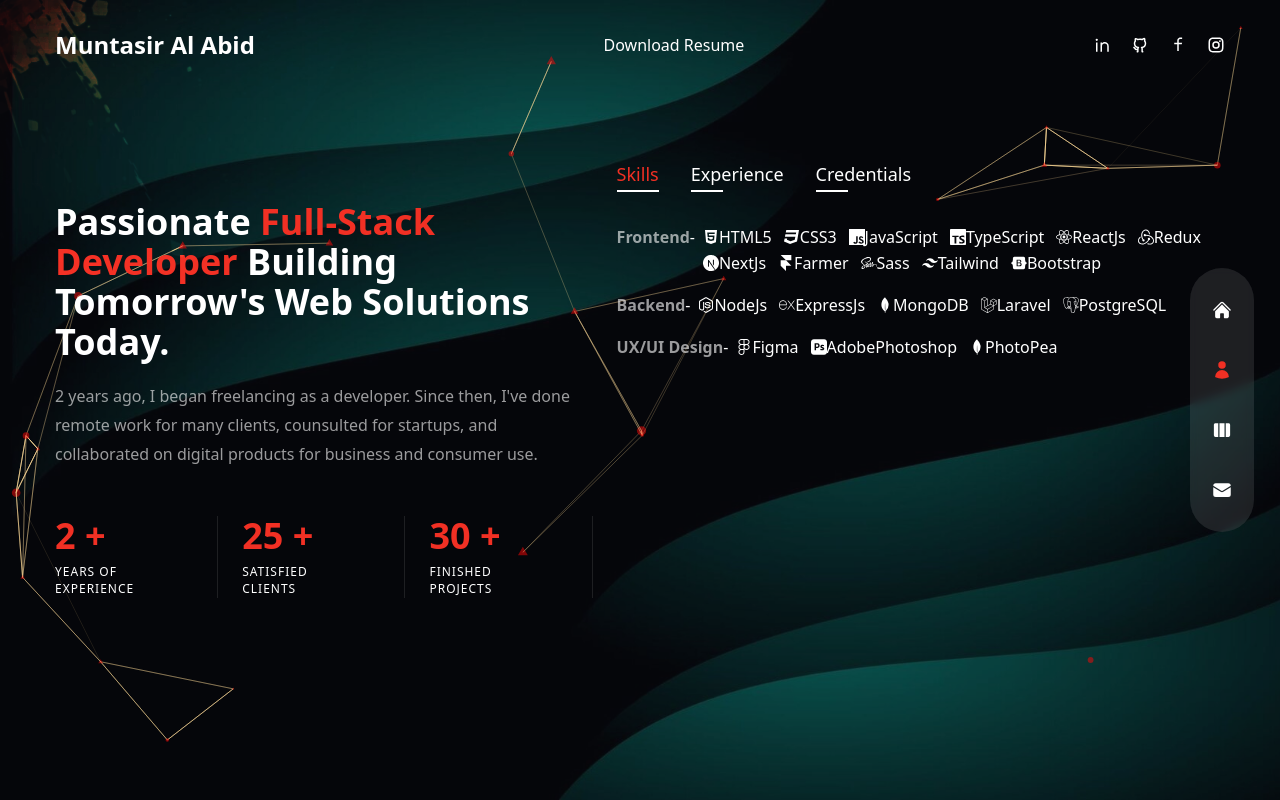
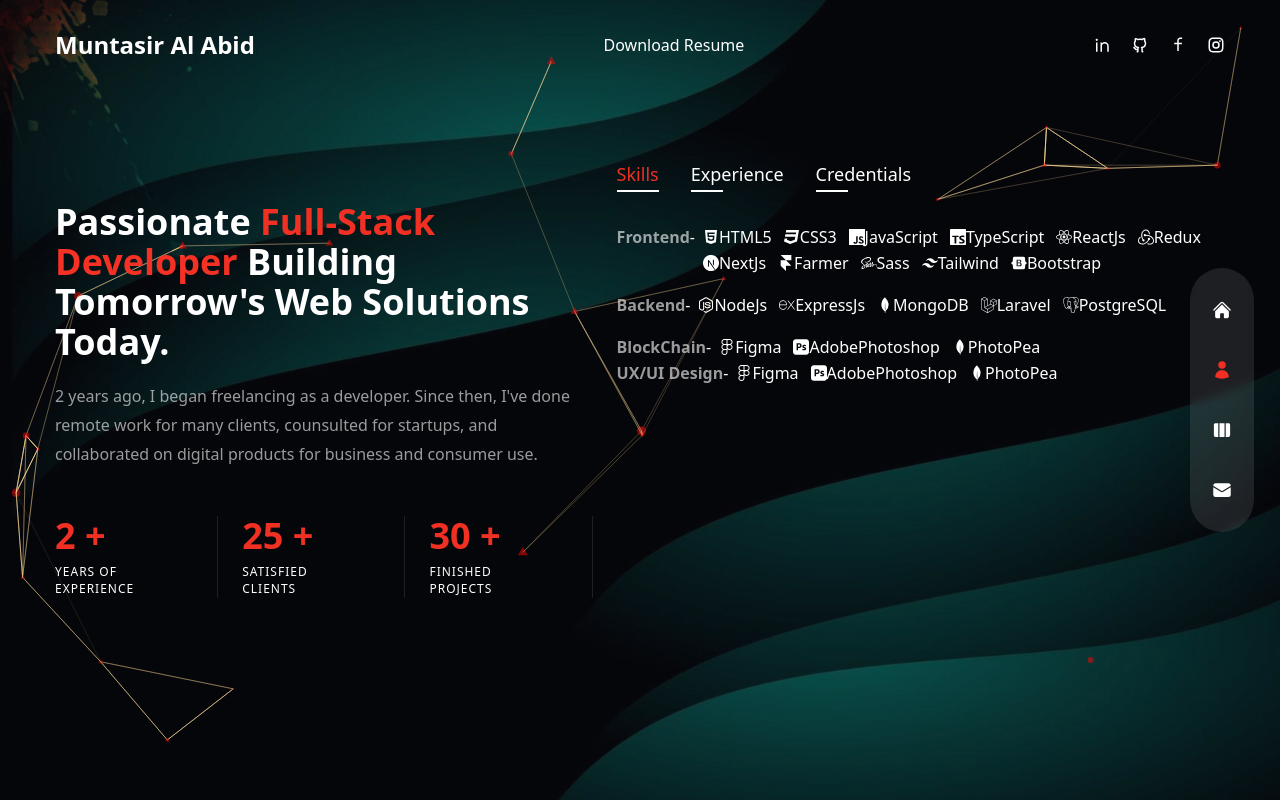
Before and after one commit to Salman-Faiz/portfolioV2Mon, a Next.js app: page /about in a window 1280 px wide. Built offline with nearby package versions, Linux system fonts and the light colour scheme.

Commit message:
meta tag added

```diff
--- a/components/Layout.js
+++ b/components/Layout.js
@@ -2,11 +2,9 @@
 // fonts
 import { Sora } from '@next/font/google';
 
-
 // font settings
 const sora = Sora({
   subsets: ['latin'],
-
   weight: ['100', '200', '300', '400', '500', '600', '700', '800'],
 });
 
@@ -23,7 +21,8 @@ const Layout = ({ children }) => {
     >
       <Head>
         <title>Muntasir's Portfolio</title>
-        <link rel='icon' href='/favicon.png' />
+        <link rel="icon" href="/favicon.png" />
+        <meta name="viewport" content="width=device-width, initial-scale=1.0" />
       </Head>
 
       <TopLeftImg />
--- a/pages/about/index.js
+++ b/pages/about/index.js
@@ -194,6 +194,19 @@ const About = () => {
                   </div>
 
                 </div>
+
+                <div className=' flex  md:flex-row  gap-x-2   '>
+                  <div className='flex'>
+                    <div className='text-white/60 font-semibold mb-2 md:mb-0'>BlockChain</div>
+                    <div >-</div>
+                  </div>
+                  <div className=' flex flex-wrap md:flex-row  gap-x-3 items-center text-white '>
+                    <div className='flex items-center'><SiFigma />Figma</div>
+                    <div className='flex items-center'><SiAdobephotoshop /> AdobePhotoshop</div>
+                    <div className='flex items-center'><SiMongodb />PhotoPea</div>
+                  </div>
+
+                </div>
                 <div className=' flex  md:flex-row  gap-x-2   '>
                   <div className='flex'>
                     <div className='text-white/60 font-semibold mb-2 md:mb-0'>UX/UI Design</div>
```
